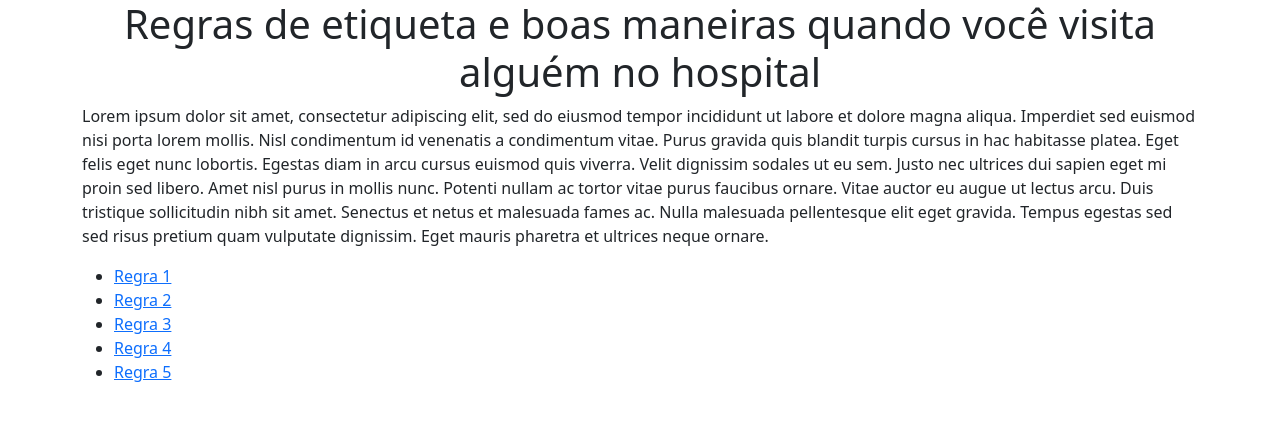
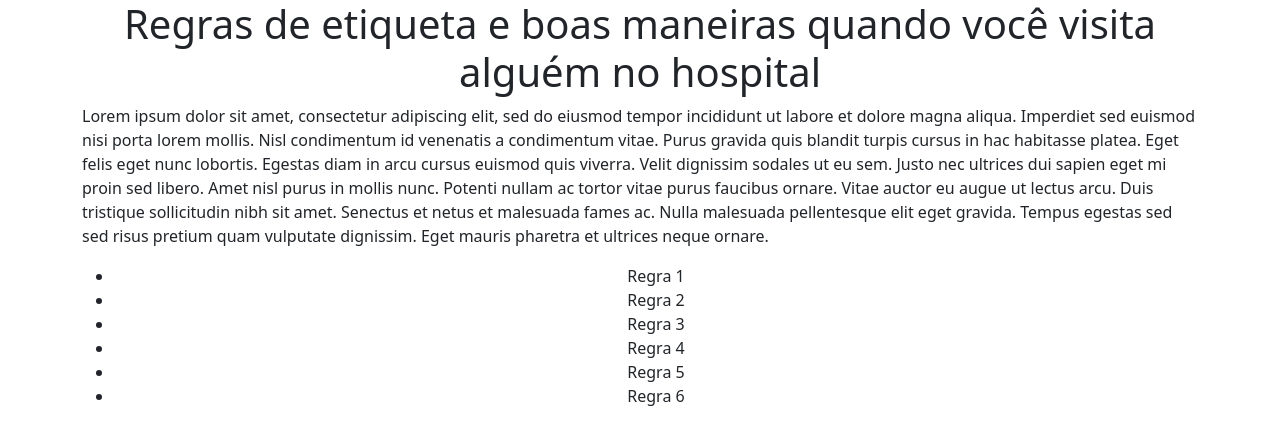
Before and after one commit to kallymeire/Atividade04, a plain HTML site: page index.html in a window 1280 px wide. Drawn offline with nearby package versions, Linux system fonts and the light colour scheme.

Commit message:
add ul li

```diff
--- a/index.html
+++ b/index.html
@@ -2,7 +2,7 @@
 <html lang="en">
 
 <head>
-  <title>Title</title>
+  <title>Etiquetas e boas maneiras</title>
   <!-- Required meta tags -->
   <meta charset="utf-8">
   <meta name="viewport" content="width=device-width, initial-scale=1, shrink-to-fit=no">
@@ -21,13 +21,16 @@
     <div class="container">
         <h1 class="text-center">Regras de etiqueta e boas maneiras quando você visita alguém no hospital</h1>
     <p>Lorem ipsum dolor sit amet, consectetur adipiscing elit, sed do eiusmod tempor incididunt ut labore et dolore magna aliqua. Imperdiet sed euismod nisi porta lorem mollis. Nisl condimentum id venenatis a condimentum vitae. Purus gravida quis blandit turpis cursus in hac habitasse platea. Eget felis eget nunc lobortis. Egestas diam in arcu cursus euismod quis viverra. Velit dignissim sodales ut eu sem. Justo nec ultrices dui sapien eget mi proin sed libero. Amet nisl purus in mollis nunc. Potenti nullam ac tortor vitae purus faucibus ornare. Vitae auctor eu augue ut lectus arcu. Duis tristique sollicitudin nibh sit amet. Senectus et netus et malesuada fames ac. Nulla malesuada pellentesque elit eget gravida. Tempus egestas sed sed risus pretium quam vulputate dignissim. Eget mauris pharetra et ultrices neque ornare.</p>
-    <ul>
-        <li><a href="regra1.html">Regra 1</a></li>
-        <li><a href="regra2.html">Regra 2</a></li>
-        <li><a href="regra3.html">Regra 3</a></li>
-        <li><a href="regra4.html">Regra 4</a></li>
-        <li><a href="regra5.html">Regra 5</a></li>
-    </ul>
+    <div class="text-center">
+      <ul>
+        <li><a href="regra1.html" class="list-group-item list-group-item-action">Regra 1</a></li>
+        <li><a href="regra2.html" class="list-group-item list-group-item-action">Regra 2</a></li>
+        <li><a href="regra3.html" class="list-group-item list-group-item-action">Regra 3</a></li>
+        <li><a href="regra4.html" class="list-group-item list-group-item-action">Regra 4</a></li>
+        <li><a href="regra5.html" class="list-group-item list-group-item-action">Regra 5</a></li>
+        <li><a href="regra6.html" class="list-group-item list-group-item-action">Regra 6</a></li>
+      </ul>
+    </div>
     </div>
   </main>
   <footer>
```
Also changed, not shown: regra1.html (+5 -7 lines), regra2.html (+6 -8 lines), regra3.html (+6 -8 lines), regra4.html (+6 -8 lines), regra5.html (+5 -8 lines).
